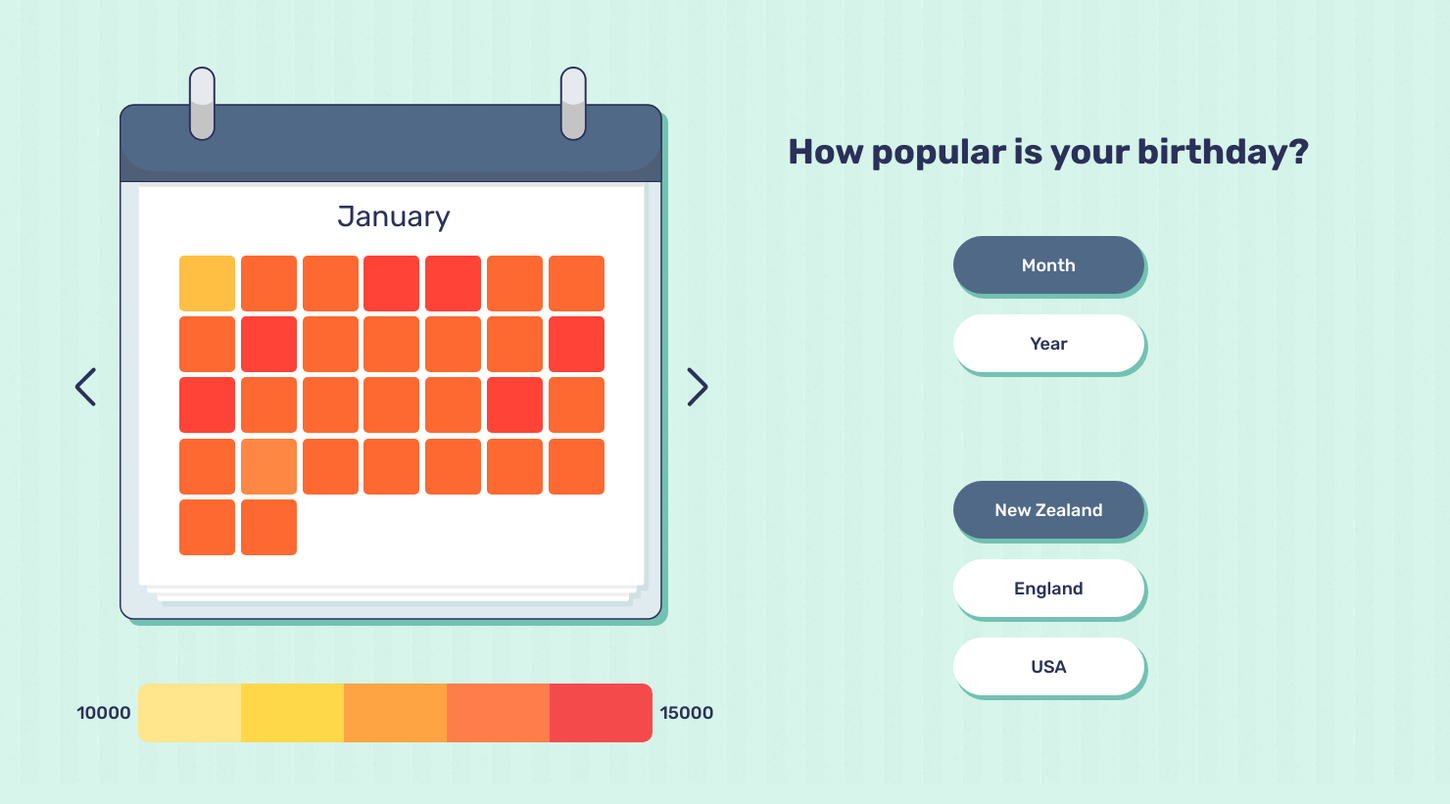
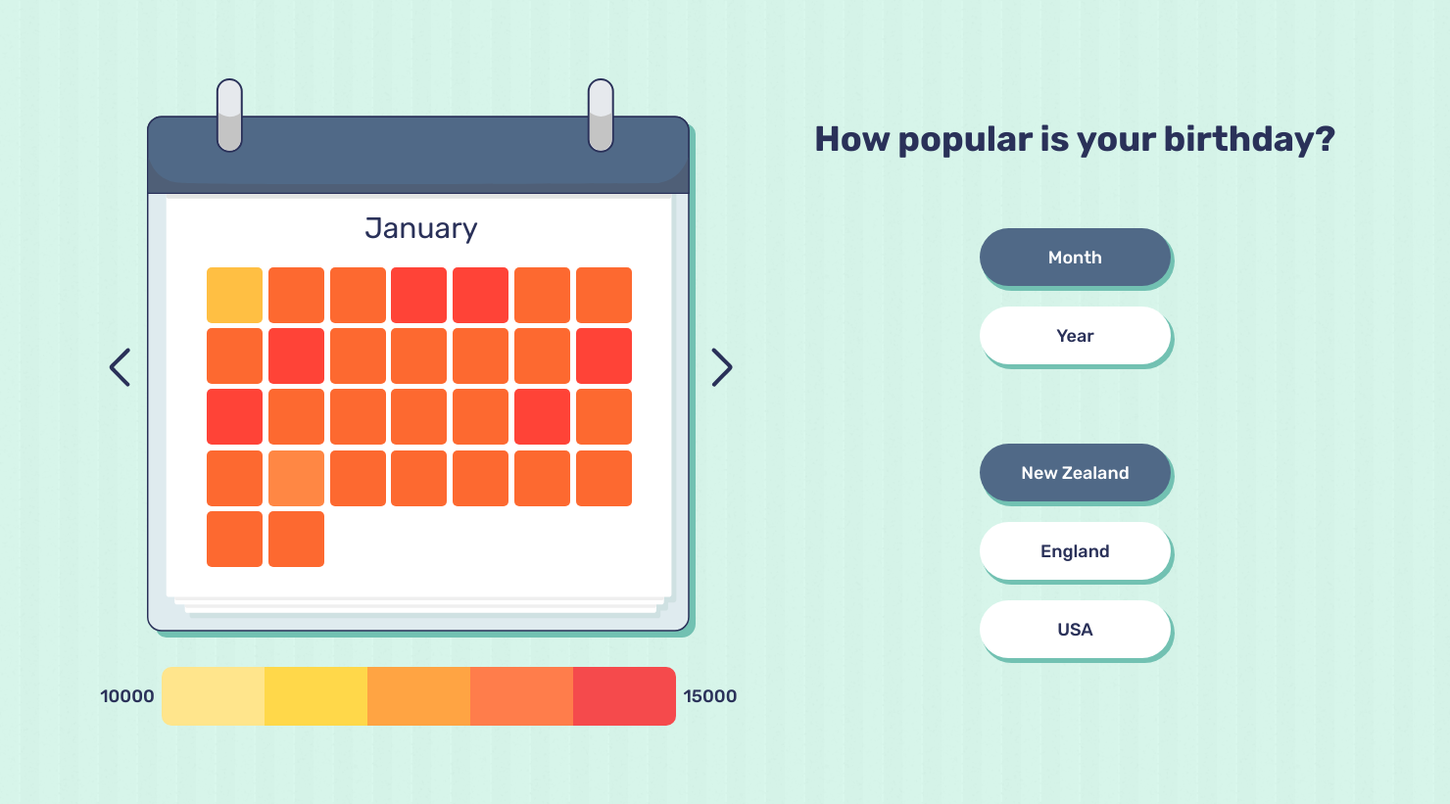
Before and after one commit to Lillyoverton/Hottestbirthdays, a Flask app: page / in a window 1480 px wide. Shown: the whole page at 98% size. Before the commit the page ends 758 px from the top, so only its background shows below. Run offline with Flask 2, Linux system fonts and the light colour scheme; data comes from the database, SQL or seed files in the repository.

Commit message:
change position from absolute

```diff
--- a/static/js.js
+++ b/static/js.js
@@ -1,4 +1,3 @@
-
 
 
 function renderMonth(data) {
--- a/static/screen.css
+++ b/static/screen.css
@@ -5,63 +5,73 @@ body {
   background-color: #B9F5DF;
   background-image: url('texture.png');
   height: 100%;
-  width: 100%;
+  width: 1450px;
   background-position: fixed;
   left: 0;
   top: 0;
+  display: grid;
+  grid-template-columns: 1fr 1fr;
+  margin: auto;
 }
 
 /* id selectors */
+#container1 {
+  padding: 80px;
+  width: 70px;
+}
+
+#data {
+  display: grid;
+  grid-template-columns: 1fr 1fr 1fr
+}
+
+#container2 {
+  padding: 80px;
+  margin-top: 40px;
+  padding-left: 70px;
+}
 
 #heading {
   font-size: 36px;
   color: #2A3159;
-  position: absolute;
   width: 533px;
   height: 43px;
-  left: 804px;
-  top: 109px;
   font-weight: bold;
   line-height: 43px;
+  margin: auto;
 }
 
 #calendar {
   background-image: url('calendarblank.svg');
-  position: absolute;
   width: 560px;
   height: 571px;
-  left: 122px;
-  top: 68px;
 }
 
 #buttons1 {
-  position: absolute;
   width: 195px;
   height: 160px;
-  left: 973px;
-  top: 241px;
   display: grid;
   grid-template-columns: 1fr;
+  margin: auto;
+  padding-top: 70px;
+  padding-bottom: 20px;
 }
 
 #buttons2 {
-  position: absolute;
   width: 195px;
   height: 240px;
-  left: 973px;
-  top: 491px;
   display: grid;
   grid-template-columns: 1fr;
+  margin: auto;
+  padding-top: 40px;
 }
 
 #key {
-  position: absolute;
   width: 675px;
   height: 60px;
-  left: 71px;
-  top: 698px;
   display: grid;
   grid-template-columns: 70px 525px 70px;
+  padding-top: 30px;
 }
 
 #bar {
@@ -99,37 +109,30 @@ body {
 #backarrow {
   background-image: url('arrowleft.svg');
   background-repeat: no-repeat;
-  position: absolute;
   width: 55px;
   height: 100px;
-  left: 60px;
-  top: 360px;
   cursor: pointer;
+  margin-top: 260px;
 }
 
 #nextarrow {
   background-image: url('arrowright.svg');
   background-repeat: no-repeat;
-  position: absolute;
   width: 55px;
   height: 100px;
-  left: 685px;
-  top: 360px;
   cursor: pointer;
+  margin-top: 260px;
 }
 
 /* class selectors */
 
 .monthname {
-  position: absolute;
   width: 100%;
   height: 20px;
-  margin: auto;
   text-align: center;
-  top: 135px;
   font-size: 30px;
   color: #2A3159;
-
+  padding-top: 135px;
 }
 
 #squares {
--- a/templates/index.html
+++ b/templates/index.html
@@ -11,8 +11,9 @@
 
   <body>
 
-    <div id="container">
+    <div id="container1">
 
+      <div id="data">
         <a id="backarrow"></a>
 
         <div id="calendar">
@@ -22,6 +23,7 @@
         </div>
 
         <a id="nextarrow"></a>
+      </div>
 
       <div id="key">
         <div class="min">10000</div>
@@ -34,6 +36,10 @@
           </div>
         <div class="max">15000</div>
       </div>
+
+    </div>
+
+  <div id="container2">
 
     <h1 id="heading">How popular is your birthday?</h1>
 
@@ -48,6 +54,8 @@
       <a class="unclicked">USA</a>
     </div>
 
+  </div>
+
     <script src="{{ url_for('static', filename='js.js') }}"></script>
 
   </body>
```
Lines whose indentation alone changed are shown as unchanged.
